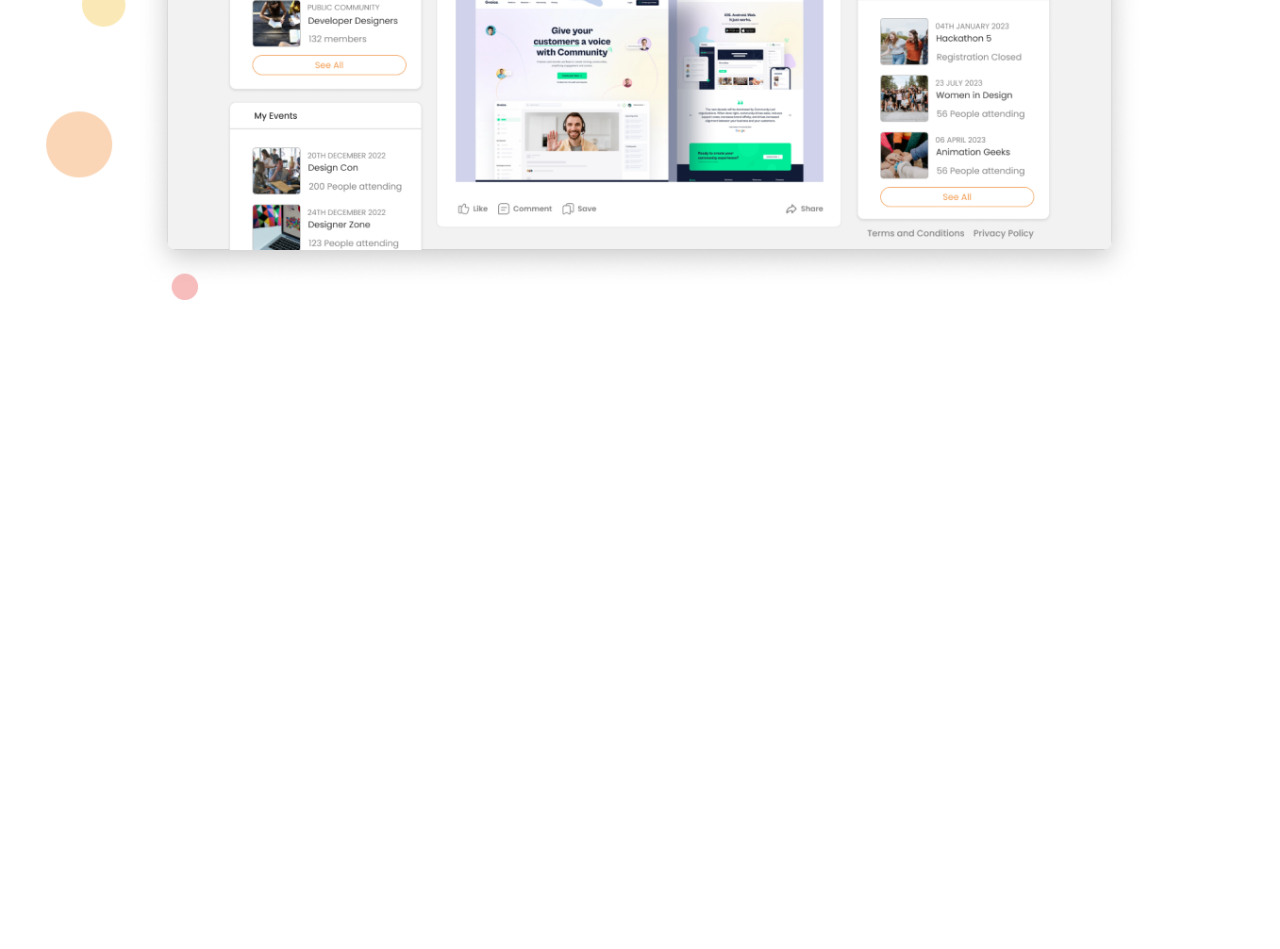
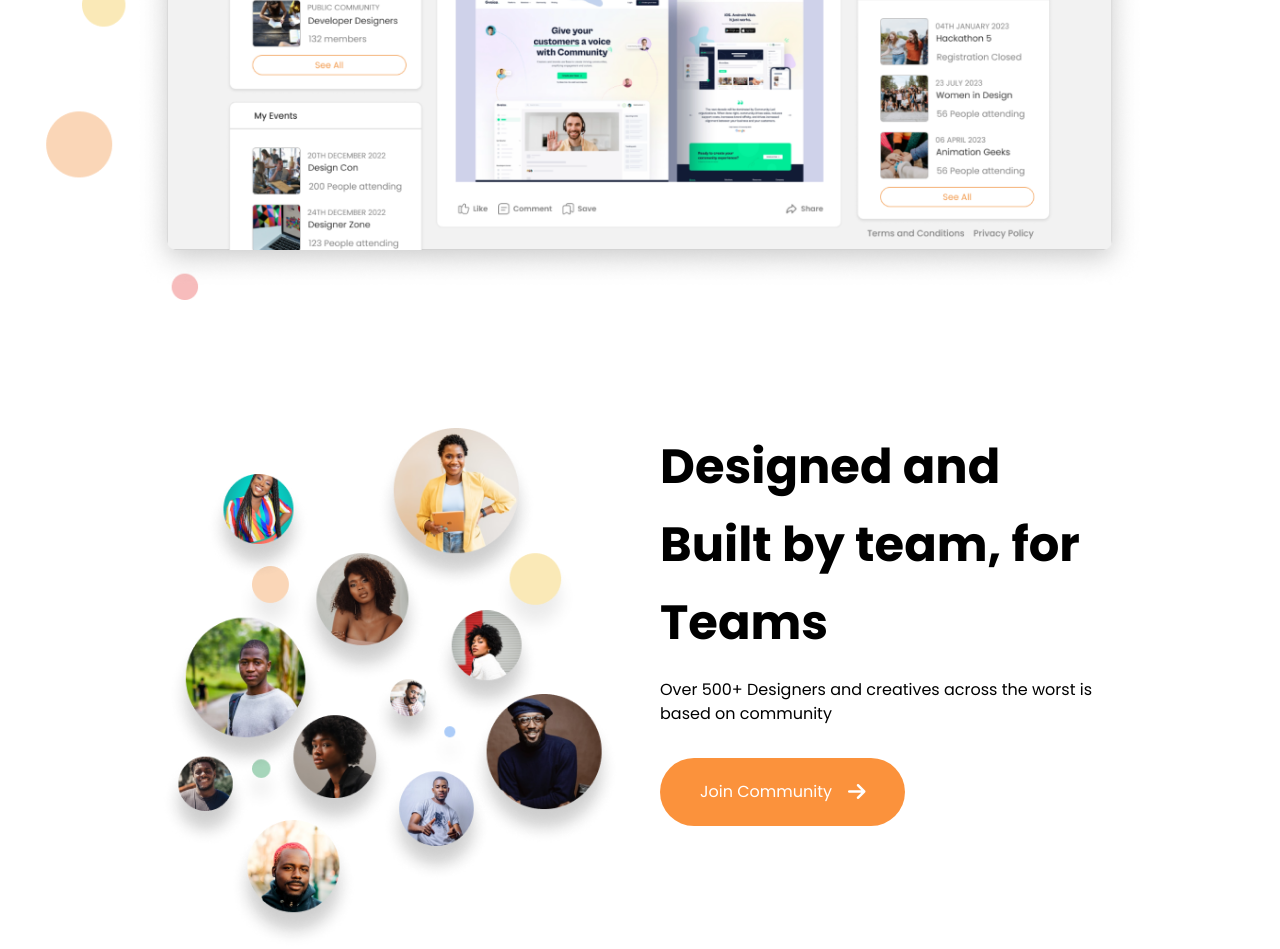
Before and after one commit to parlgy/Community-Website, a website: page index.html in a window 1280 px wide. Shown: the part 2187-3136 px from the top of the page. Before the commit the page ends 2487 px from the top, so only its background shows below. Drawn offline with nearby package versions, Linux system fonts and the light colour scheme.

Commit message:
people seaction

```diff
--- a/index.html
+++ b/index.html
@@ -35,7 +35,7 @@
     <!-- Hero Section -->
 
     <section class="px-4 pt-8 mx-auto sm:max-w-xl md:max-w-full lg:max-w-screen-lg md:px-24 lg:px-8 mt-16">
-        <h1 class="text-center font-bold text-5xl leading-relaxed">We help you build your <span class="text-yellow-400">Connections </span>with <span class="text-yellow-400"> Design</span></h1>
+        <h1 class="text-center font-bold text-5xl leading-normal lg:leading-relaxed">We help you build your <span class="text-yellow-400">Connections </span>with <span class="text-yellow-400"> Design</span></h1>
         <p class="text-center">Community for all Designers</p>
 
         <div class="flex items-center justify-center mt-16 z-50">
@@ -87,5 +87,27 @@
             <img src="./assets/images/dashboard.png" alt="">
         </div>
     </section>
+
+
+    <!-- People Section -->
+    <section class="px-4 pt-8 mx-auto sm:max-w-xl md:max-w-full lg:max-w-screen-lg md:px-24 lg:px-8 mt-16 lg:mt-24">
+        <div class="lg:grid grid-cols-2 gap-10">
+            <div>
+                <img src="./assets/images/people.png" alt="">
+            </div>
+
+            <div>
+                <h1 class="text-5xl font-bold text-start mb-4 leading-relaxed">Designed and Built by team, for Teams</h1>
+                <p>Over 500+ Designers and creatives across the worst is based on community</p>
+                <div class="flex mt-8 z-50">
+                    <a href="#" class="flex items-center justify-center py-5 px-10 bg-orange-400 text-white rounded-full">
+                        <p class="mr-4">Join Community</p>
+                        <i class="fa-solid fa-arrow-right text-xl"></i>
+                    </a>
+                </div>
+            </div>
+        </div>
+
+    </section>
 </body>
 </html>
```
Also changed, not shown: assets/images/people.png (added).
